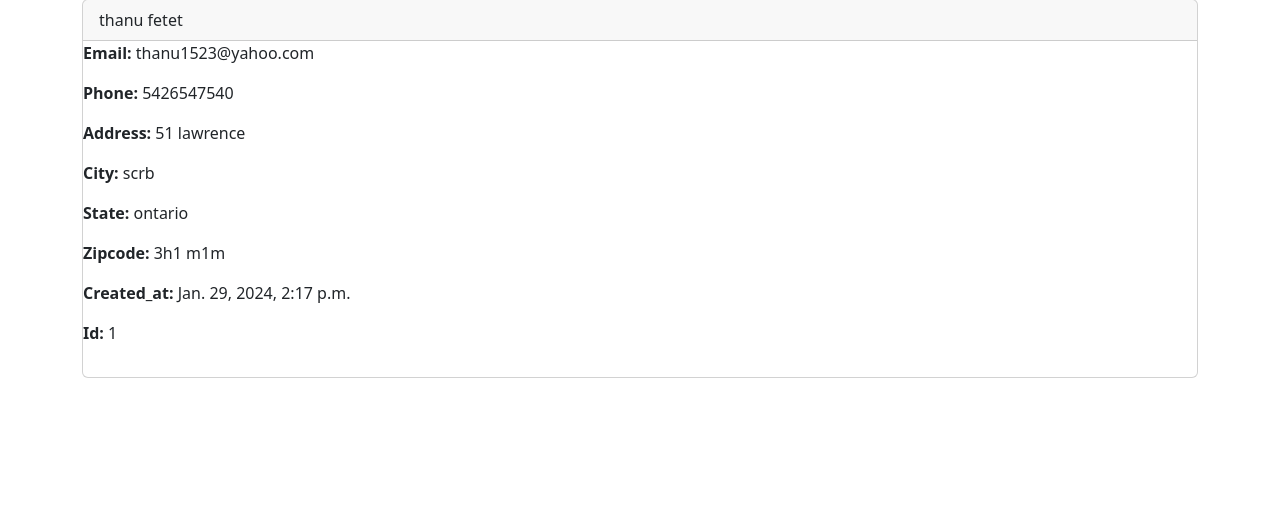
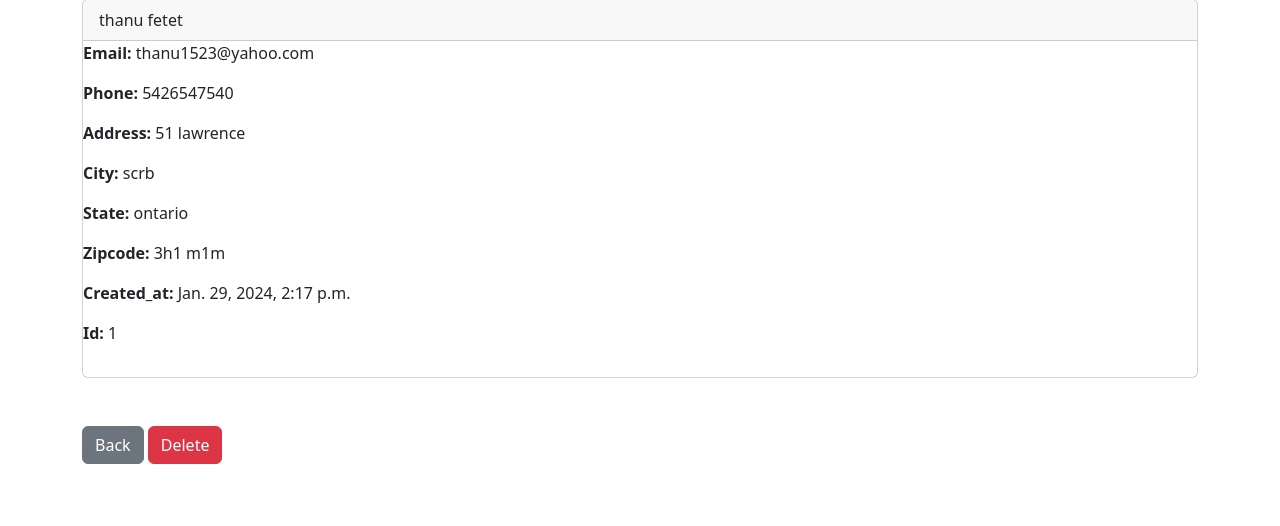
Before and after one commit to Thanushan1523/WEBSITE-CRM, a Django app: page /record/1 in a window 1280 px wide. Shown: the part 137-663 px from the top of the page. Run offline with Django 5.2, Linux system fonts and the light colour scheme; a user stored in the database is signed in; data comes from the database, SQL or seed files in the repository.

Commit message:
bootstrap edit

```diff
--- a/website/templates/record.html
+++ b/website/templates/record.html
@@ -38,9 +38,12 @@
 
 
     </div>
+    <br/>
+    <br/>
+    <a href= "{% url 'home' %}" class="btn btn-secondary ">Back</a>
+    <a href= "{% url 'home' %}" class="btn btn-danger">Delete</a>
   </div>
 
-    <br/>
 
 
 
```
